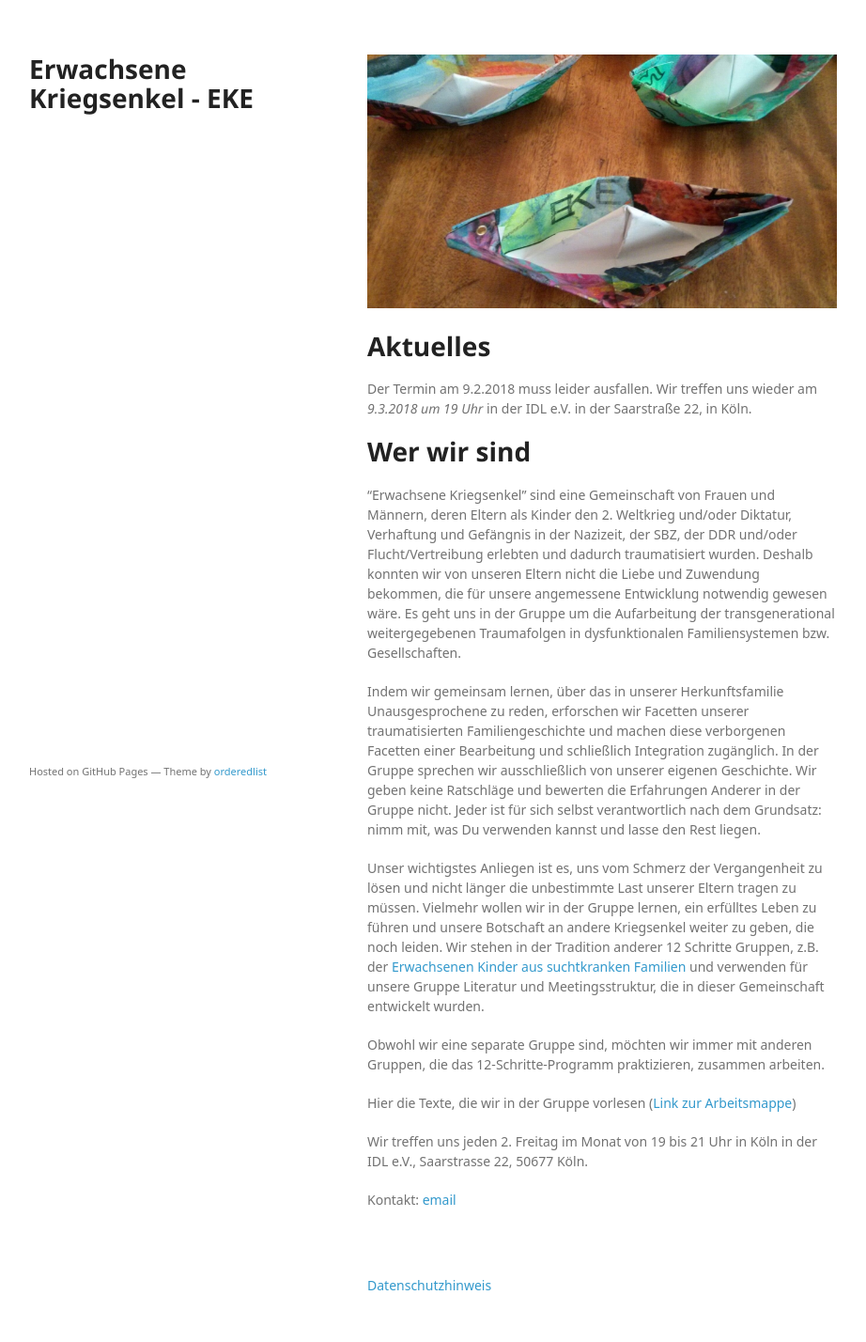
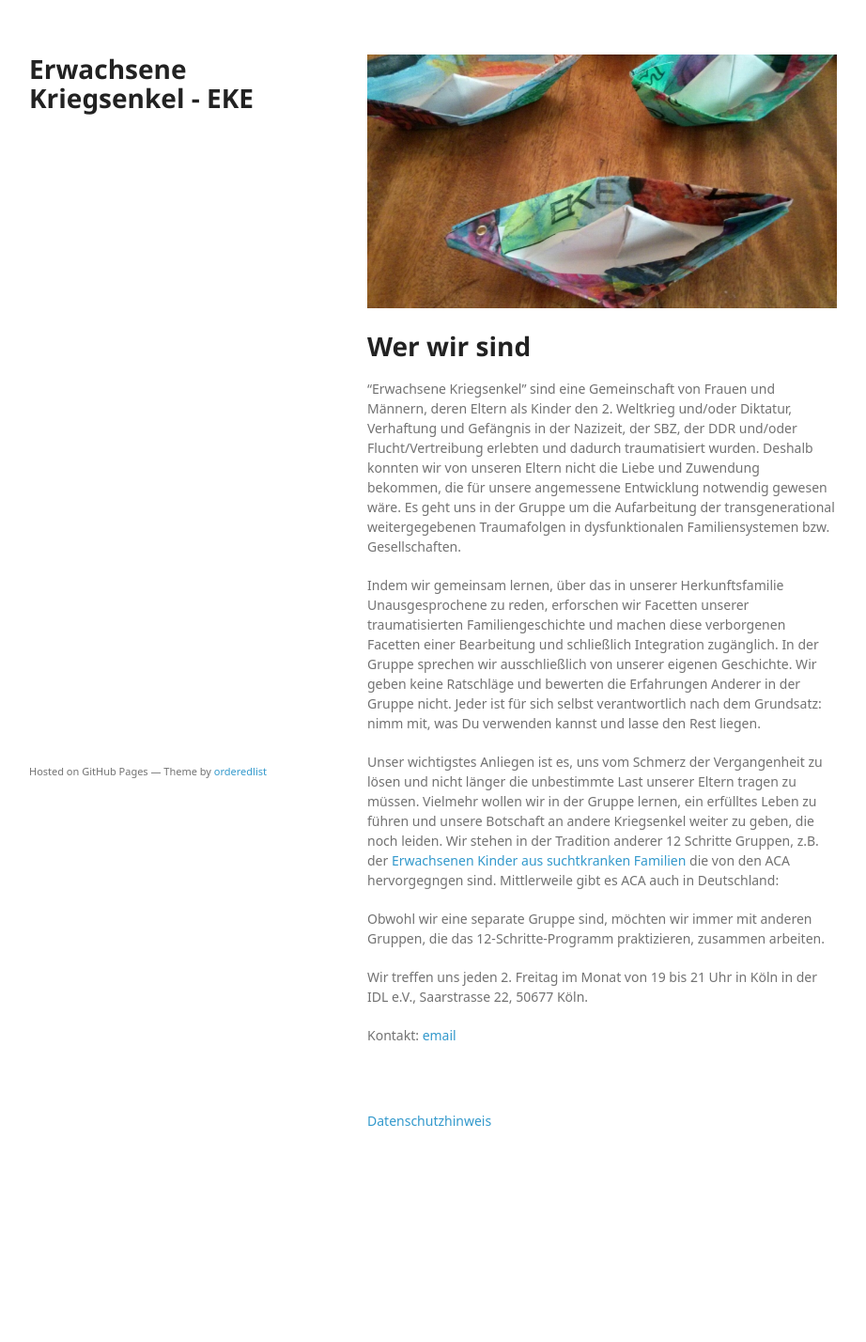
Before and after one commit to thomaskarlrichter/ekefreitagkoeln.github.io, a Jekyll site: the page built from index.md, in a window 1280 px wide. Shown: the whole page at 94% size, without its empty margins (179-1101 px from the left). Built offline with Jekyll 4.4.1, drawn with Linux system fonts in a browser that asks for light colours; some web fonts are replaced; after the commit the page ends 1253 px from its top, so only the background shows below that.

Commit message:
Update index.md

```diff
--- a/index.md
+++ b/index.md
@@ -4,11 +4,6 @@ title: Homepage Erwachsene Kriegsenkel - eine 12-Schritte-Gruppe
 ---
 
 ![EKE Schiffe](schiffe_eke.jpg)
-
-# Aktuelles
-
-Der Termin am 9.2.2018 muss leider ausfallen. Wir treffen uns wieder am *9.3.2018 um 19 Uhr* in der IDL e.V. in der
-Saarstraße 22, in Köln.
 
 # Wer wir sind
 
@@ -17,11 +12,9 @@ Saarstraße 22, in Köln.
 Indem wir gemeinsam lernen, über das in unserer Herkunftsfamilie Unausgesprochene zu reden, erforschen wir Facetten unserer traumatisierten Familiengeschichte und machen diese verborgenen Facetten einer Bearbeitung und schließlich Integration zugänglich. In der Gruppe sprechen wir ausschließlich von unserer eigenen Geschichte. Wir geben keine Ratschläge und bewerten die Erfahrungen Anderer in der Gruppe nicht. Jeder ist für sich selbst verantwortlich nach dem Grundsatz: nimm mit, was Du verwenden kannst und lasse den Rest liegen.
 
 Unser wichtigstes Anliegen ist es, uns vom Schmerz der Vergangenheit zu lösen und nicht länger die unbestimmte Last unserer Eltern tragen zu müssen. Vielmehr wollen wir in der Gruppe lernen, ein erfülltes Leben zu führen und unsere Botschaft an andere Kriegsenkel weiter zu geben, die noch leiden.
-Wir stehen in der Tradition anderer 12 Schritte Gruppen, z.B. der [Erwachsenen Kinder aus suchtkranken Familien](http://www.eksev.org) und verwenden für unsere Gruppe Literatur und Meetingsstruktur, die in dieser Gemeinschaft entwickelt wurden.
+Wir stehen in der Tradition anderer 12 Schritte Gruppen, z.B. der [Erwachsenen Kinder aus suchtkranken Familien](http://www.eksev.de) die von den ACA hervorgegngen sind. Mittlerweile gibt es ACA auch in Deutschland: <www.erwachsenekinder.org>
 
 Obwohl wir eine separate Gruppe sind, möchten wir immer mit anderen Gruppen, die das 12-Schritte-Programm praktizieren, zusammen arbeiten.
-
-Hier die Texte, die wir in der Gruppe vorlesen ([Link zur Arbeitsmappe](ArbeitsmappeEKE.pdf))
 
 Wir treffen uns jeden 2. Freitag im Monat von 19 bis 21 Uhr in Köln
 in der IDL e.V., Saarstrasse 22, 50677 Köln.
```
